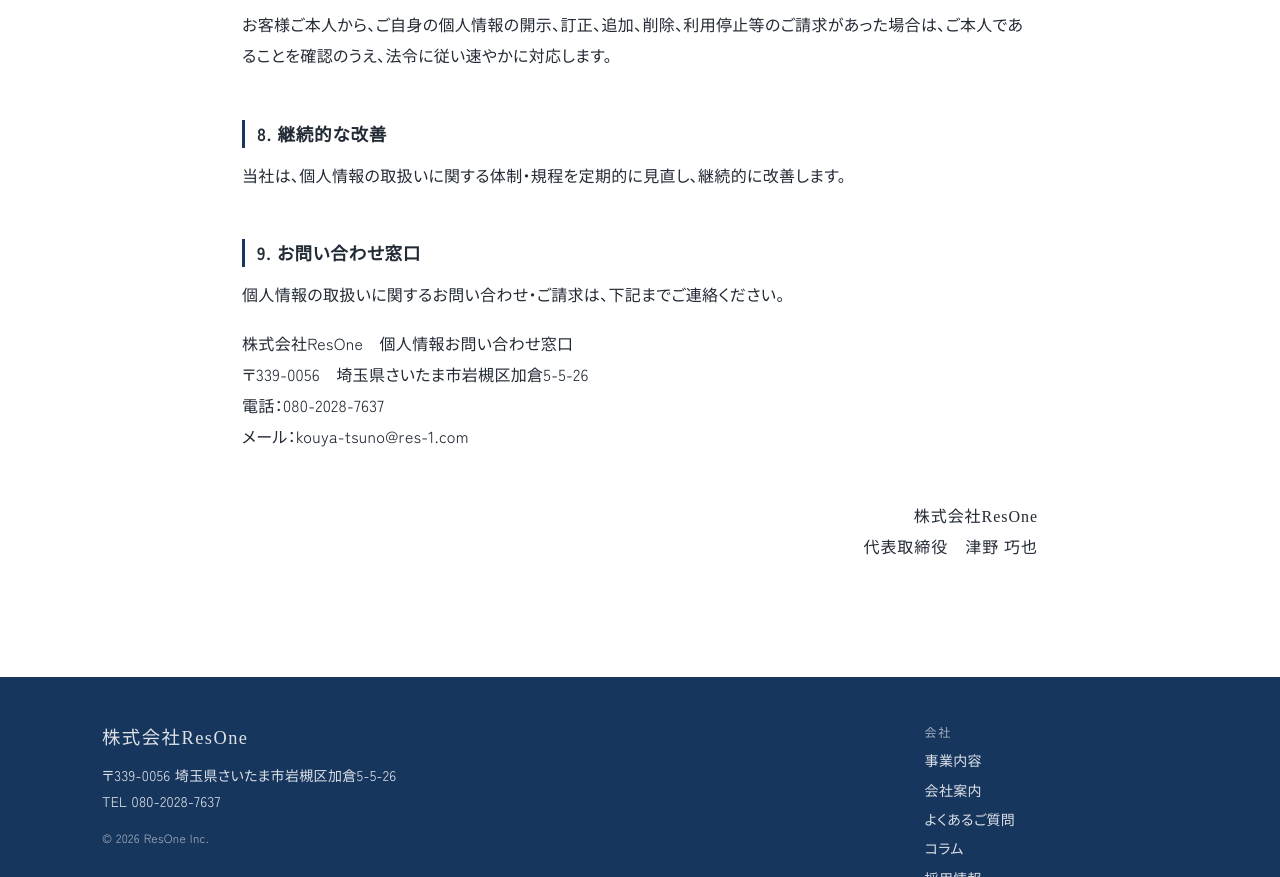
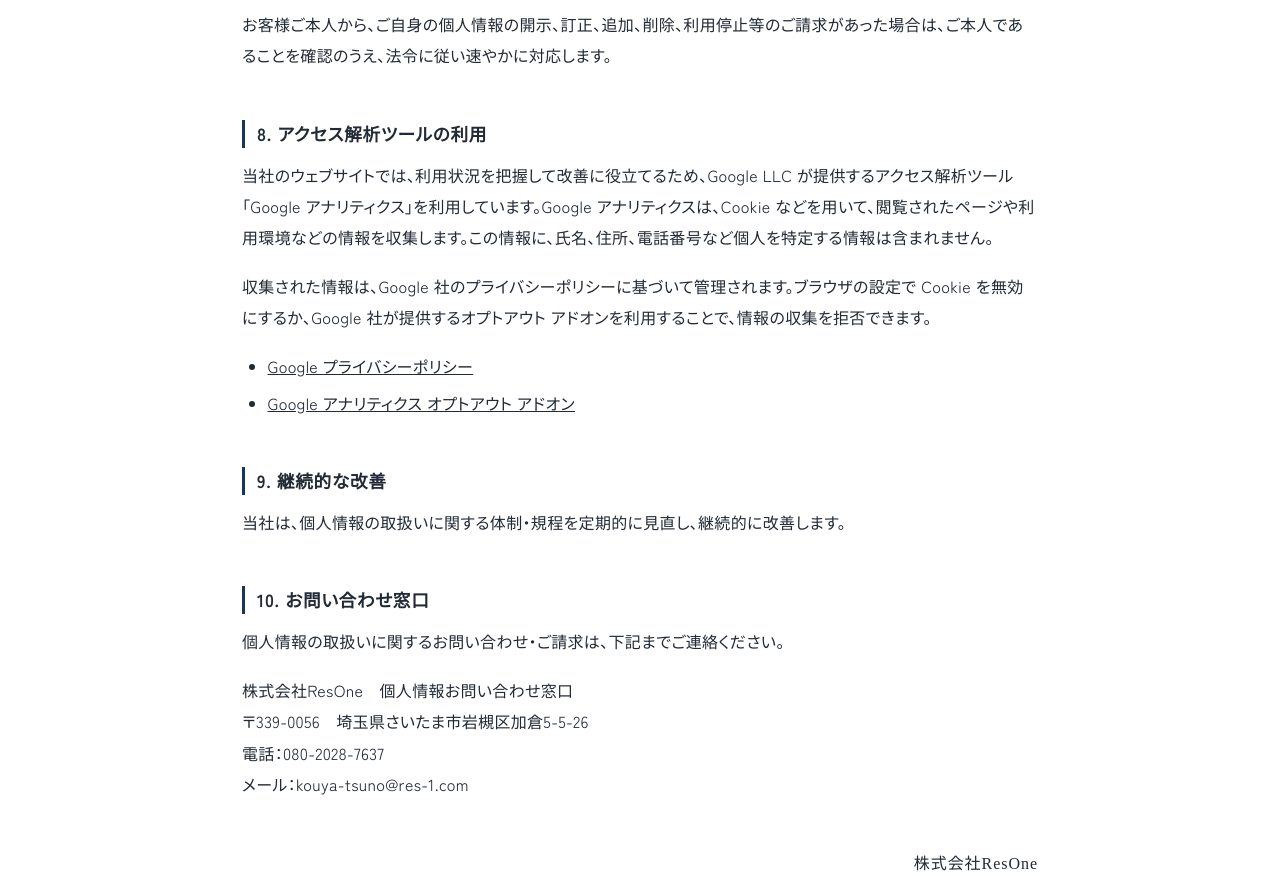
Before and after one commit to resone-inc/res-1.github.io, a plain HTML site: page privacy.html in a window 1280 px wide. Shown: the part 1736-2613 px from the top of the page. Drawn offline with Linux system fonts and the light colour scheme; a web font is replaced by a local one.

Commit message:
個人情報保護方針にアクセス解析ツールの利用を追記
Co-Authored-By: Claude Fable 5.2 <noreply@anthropic.com>
Claude-Session: https://claude.ai/code/session_013cdQPzXo8Fqih8xj5kwKNA

```diff
--- a/privacy.html
+++ b/privacy.html
@@ -57,7 +57,7 @@
 <div class="in narrow">
 <p class="crumb"><a href="index.html">トップ</a>　／　個人情報保護方針</p>
 <h1>個人情報保護方針</h1>
-<p class="date">制定日：2026年3月3日</p>
+<p class="date">制定日：2026年3月3日　改定日：2026年11月18日</p>
 <p>株式会社ResOne（以下「当社」）は、保険代理店として多くのお客様の個人情報をお預かりする立場にあることを認識し、個人情報の保護に関する法律（個人情報保護法）、保険業法、金融分野における個人情報保護に関するガイドラインその他の関係法令・指針を遵守し、個人情報を適切に取り扱います。</p>
 
 <h2>1. 個人情報の<wbr>取得</h2>
@@ -95,10 +95,18 @@
 <h2>7. 個人情報の<wbr>開示・訂正・利用停止等</h2>
 <p>お客様ご本人から、ご自身の個人情報の開示、訂正、追加、削除、利用停止等のご請求があった場合は、ご本人であることを確認のうえ、法令に従い速やかに対応します。</p>
 
-<h2>8. 継続的な<wbr>改善</h2>
+<h2>8. アクセス解析ツールの<wbr>利用</h2>
+<p>当社のウェブサイトでは、利用状況を把握して改善に役立てるため、Google LLC が提供するアクセス解析ツール「Google アナリティクス」を利用しています。Google アナリティクスは、Cookie などを用いて、閲覧されたページや利用環境などの情報を収集します。この情報に、氏名、住所、電話番号など個人を特定する情報は含まれません。</p>
+<p>収集された情報は、Google 社のプライバシーポリシーに基づいて管理されます。ブラウザの設定で Cookie を無効にするか、Google 社が提供するオプトアウト アドオンを利用することで、情報の収集を拒否できます。</p>
+<ul>
+<li><a href="https://policies.google.com/privacy?hl=ja" target="_blank" rel="noopener">Google プライバシーポリシー</a></li>
+<li><a href="https://tools.google.com/dlpage/gaoptout?hl=ja" target="_blank" rel="noopener">Google アナリティクス オプトアウト アドオン</a></li>
+</ul>
+
+<h2>9. 継続的な<wbr>改善</h2>
 <p>当社は、個人情報の取扱いに関する体制・規程を定期的に見直し、継続的に改善します。</p>
 
-<h2>9. お問い合わせ窓口</h2>
+<h2>10. お問い合わせ窓口</h2>
 <p>個人情報の取扱いに関するお問い合わせ・ご請求は、下記までご連絡ください。</p>
 <p>株式会社ResOne　個人情報お問い合わせ窓口<br>〒339-0056　埼玉県さいたま市岩槻区加倉5-5-26<br>電話：080-2028-7637<br>メール：kouya-tsuno@res-1.com</p>
 
```
